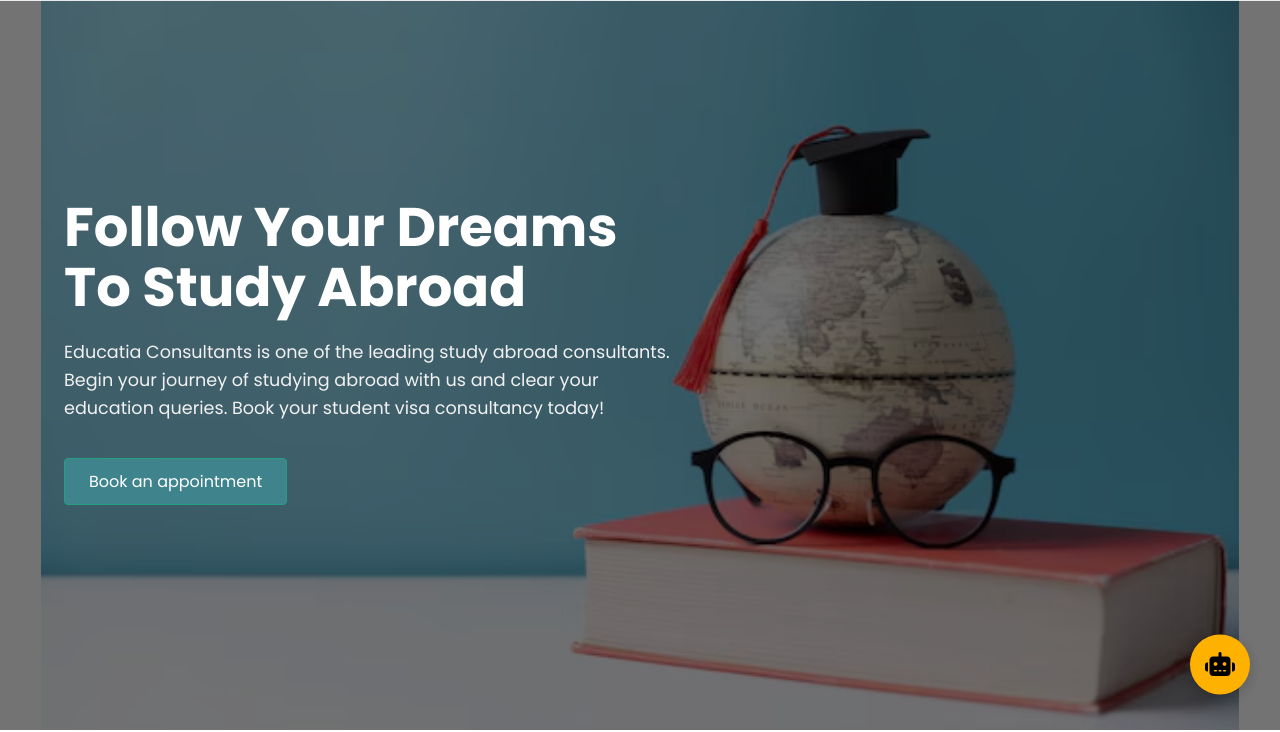
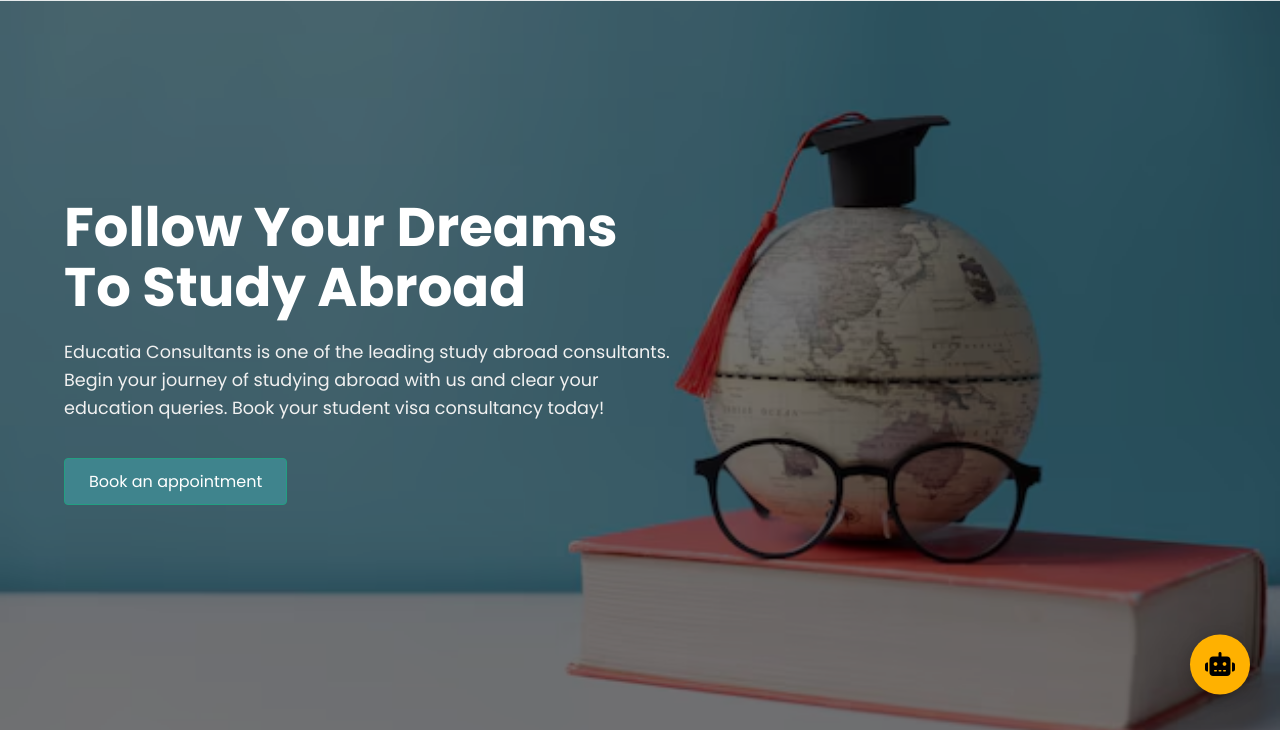
Before and after one commit to AleezaBhatti835/educatia-project, a plain HTML site: page index.html in a window 1280 px wide. Shown: the part 70-802 px from the top of the page. Drawn offline with Linux system fonts and the light colour scheme; grey boxes are pictures that could not be loaded.

Commit message:
Made the final change

```diff
--- a/index.html
+++ b/index.html
@@ -1150,7 +1150,7 @@
     <!-- HERO SECTION WITH VIDEO -->
     <section class="hero">
         <div class="hero-overlay"></div>
-        <img src="images/bbg.avif" alt="Hero Background" class="hero-video" style="height: 100vh;">
+        <img src="images/bbg.avif" alt="Hero Background" class="hero-video" style="height: 100vh;width: 100vw;">
 
         <div class="hero-content">
             <h1 class="hero-animate" style='font-size: 3.4em;'>Follow Your Dreams<br>To Study Abroad</h1>
```
